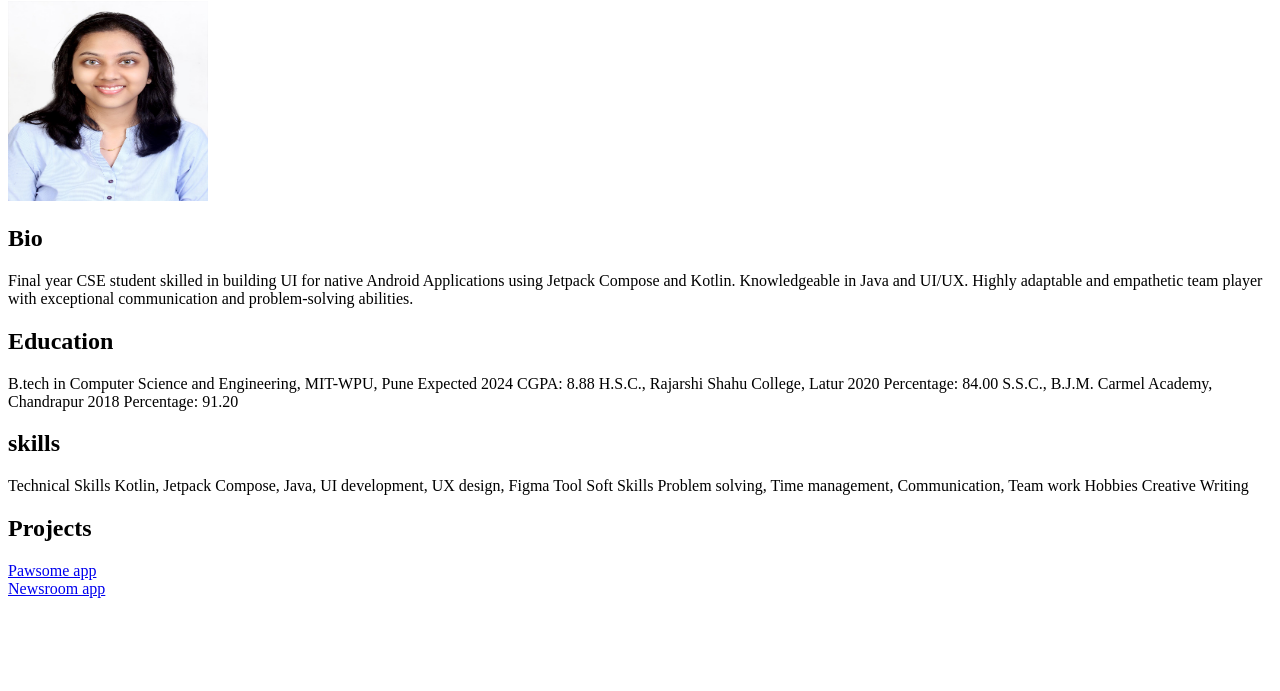
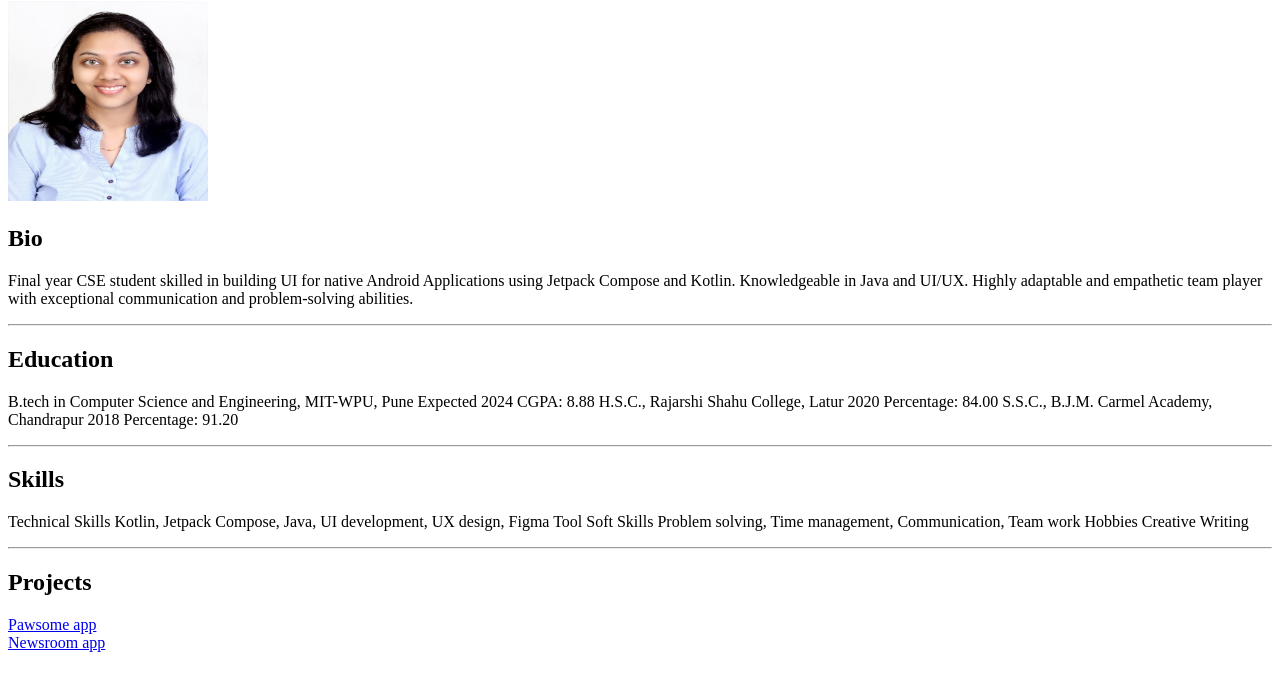
Before and after one commit to RashmitaRaut/ResumeHostingPractise, a plain HTML site: page index.html in a window 1280 px wide. Shown: the part 79-770 px from the top of the page. Drawn offline with Linux system fonts and the light colour scheme.

Commit message:
html final

```diff
--- a/index.html
+++ b/index.html
@@ -12,6 +12,7 @@
     <p>Final year CSE student skilled in building UI for native Android Applications using Jetpack Compose and Kotlin.
         Knowledgeable in Java and UI/UX. Highly adaptable and empathetic team player with exceptional communication
         and problem-solving abilities.</p>
+        <hr />
     <h2>Education</h2>
     <p>B.tech in Computer Science and Engineering, MIT-WPU, Pune Expected 2024
         CGPA: 8.88
@@ -19,11 +20,13 @@
         Percentage: 84.00
         S.S.C., B.J.M. Carmel Academy, Chandrapur 2018
         Percentage: 91.20</p>
-    <h2>skills</h2>
+        <hr />
+    <h2>Skills</h2>
     <p>Technical Skills Kotlin, Jetpack Compose, Java, UI development, UX design, Figma Tool
         Soft Skills Problem solving, Time management, Communication, Team work
         Hobbies Creative Writing
         </p>
+        <hr />
     <h2>Projects</h2>
     <a href = "./public/Projects/pawsome.html">Pawsome app</a><br>
     <a href = "public/Projects/newsroom.html">Newsroom app</a>
```
